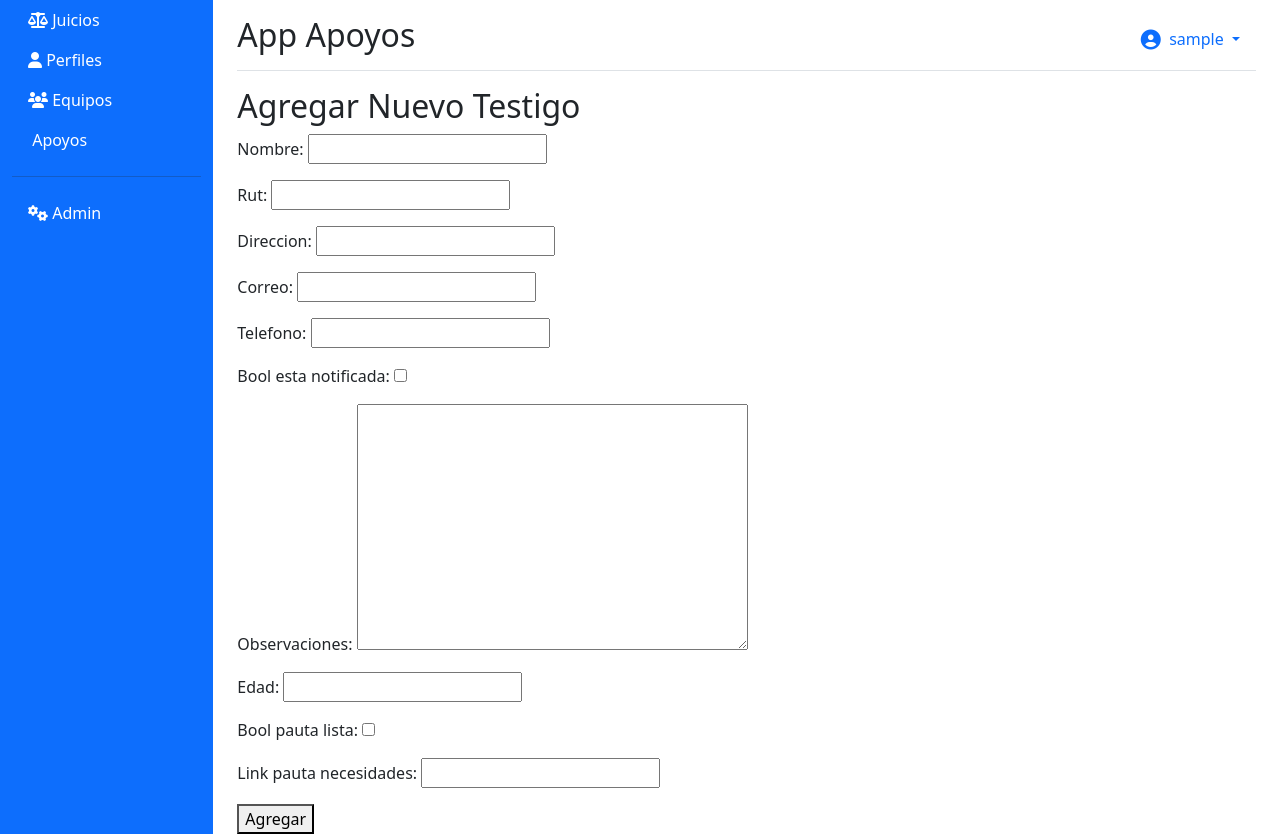
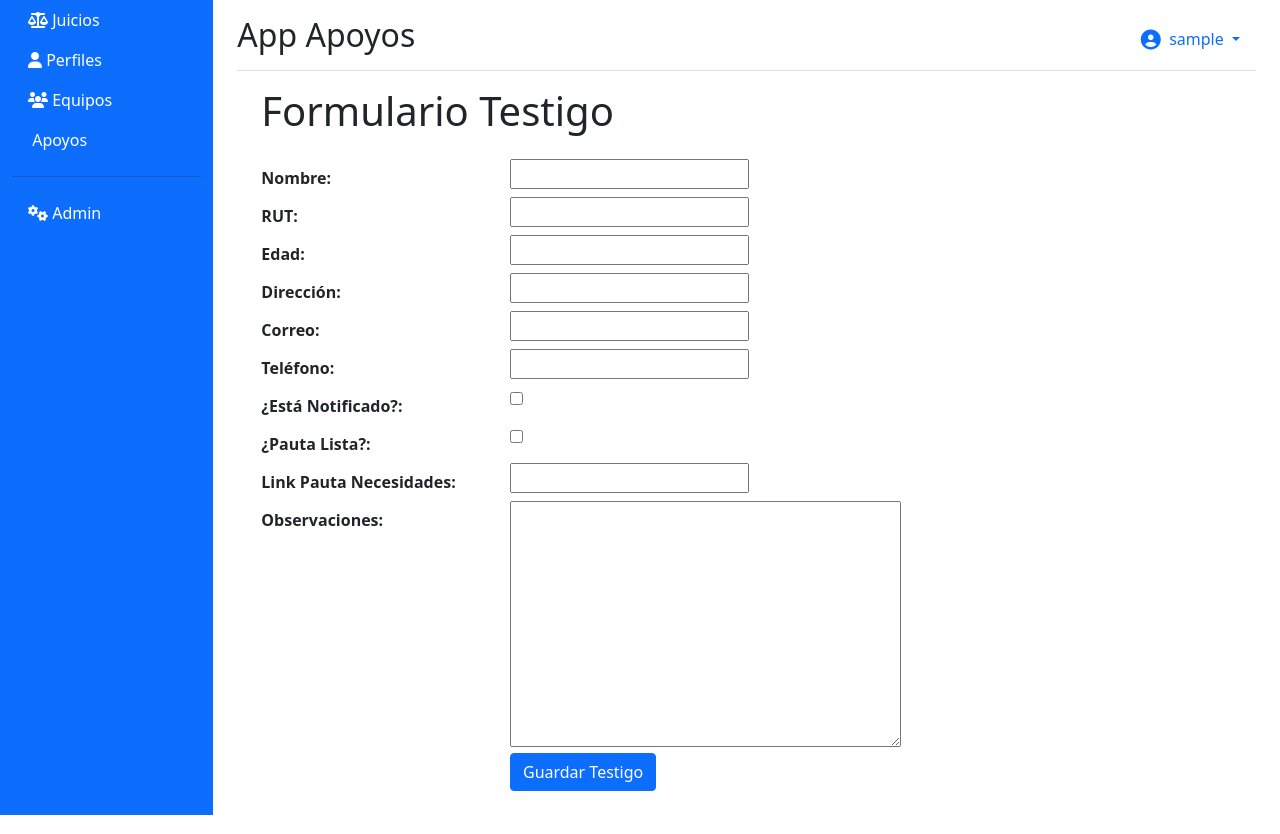
Before and after one commit to JOSELAGOSG/uravit_django, a Django app: page /juicio/1/create-testigo/ in a window 1280 px wide. Run offline with Django 4.2, Linux system fonts and the light colour scheme; the visitor is signed in with stand-in values (Sample User, id 1); some libraries are stand-ins or nearby versions.

Commit message:
Testigo CRUD production ready

```diff
--- a/uravit/trial/models.py
+++ b/uravit/trial/models.py
@@ -33,9 +33,9 @@ class Juicio(models.Model):
 class Persona(models.Model):
     nombre = models.CharField(max_length=30)
     rut = models.CharField(max_length=30)
-    direccion = models.CharField (max_length=200)
-    correo = models.EmailField(null=True)
-    telefono = models.CharField(max_length=50, null=True)  # Arreglar para los constraints
+    direccion = models.CharField (max_length=200, blank=True)
+    correo = models.EmailField(null=True, blank=True)
+    telefono = models.CharField(max_length=50, null=True, blank=True)
     bool_esta_notificada = models.BooleanField(default=False)
     observaciones = models.TextField(null=True, blank=True)
 
@@ -45,7 +45,7 @@ class Persona(models.Model):
 
 class Testigo(Persona):
     juicio = models.ForeignKey(Juicio, related_name="testigos", on_delete=models.CASCADE )
-    edad = models.IntegerField(null=True)
+    edad = models.IntegerField(null=True, blank=True)
     bool_pauta_lista = models.BooleanField(default=False)
     link_pauta_necesidades = models.URLField(null=True, blank=True)
 
@@ -57,6 +57,9 @@ class Testigo(Persona):
 
     def get_update_url(self):
         return reverse('trial:testigo-update', args=[self.pk])
+
+    def get_delete_url(self):
+        return reverse('trial:testigo-delete', args=[self.pk])
 
 class Victima(Persona):
     juicio = models.ForeignKey(Juicio, related_name="victimas", on_delete=models.CASCADE )
--- a/uravit/trial/templates/trial/testigo/testigo_detail.html
+++ b/uravit/trial/templates/trial/testigo/testigo_detail.html
@@ -6,6 +6,7 @@
 <div class="container">
   <h1 class="mt-3">Testigo: {{ testigo.nombre }}</h1>
   <a href="{{ testigo.get_update_url }}" class="btn btn-primary">Editar testigo</a>
+  <a href="{{ testigo.get_delete_url }}" class="btn btn-danger">Eliminar testigo</a>
 
   <ul class="list-group mt-4">
     <li class="list-group-item"><strong>Nombre:</strong> {{ testigo.nombre }}</li>
--- a/uravit/trial/templates/trial/testigo/testigo_form.html
+++ b/uravit/trial/templates/trial/testigo/testigo_form.html
@@ -1,10 +1,88 @@
 {% extends 'base.html' %}
 
 {% block content %}
-  <h2>Agregar Nuevo Testigo</h2>
-  <form method="post">
+<div class="container">
+  <h1 class="mt-3">Formulario Testigo</h1>
+
+  <form method="post" enctype="multipart/form-data" class="my-4">
     {% csrf_token %}
-    {{ form.as_p }}
-    <button type="submit">Agregar</button>
+
+    <div class="form-group row">
+      <label for="{{ form.nombre.id_for_label }}" class="col-sm-3 col-form-label"><strong>Nombre:</strong></label>
+      <div class="col-sm-9">
+        {{ form.nombre }}
+      </div>
+    </div>
+
+    <div class="form-group row">
+      <label for="{{ form.rut.id_for_label }}" class="col-sm-3 col-form-label"><strong>RUT:</strong></label>
+      <div class="col-sm-9">
+        {{ form.rut }}
+      </div>
+    </div>
+
+    <div class="form-group row">
+      <label for="{{ form.edad.id_for_label }}" class="col-sm-3 col-form-label"><strong>Edad:</strong></label>
+      <div class="col-sm-9">
+        {{ form.edad }}
+      </div>
+    </div>
+
+    <div class="form-group row">
+      <label for="{{ form.direccion.id_for_label }}" class="col-sm-3 col-form-label"><strong>Dirección:</strong></label>
+      <div class="col-sm-9">
+        {{ form.direccion }}
+      </div>
+    </div>
+
+    <div class="form-group row">
+      <label for="{{ form.correo.id_for_label }}" class="col-sm-3 col-form-label"><strong>Correo:</strong></label>
+      <div class="col-sm-9">
+        {{ form.correo }}
+      </div>
+    </div>
+
+    <div class="form-group row">
+      <label for="{{ form.telefono.id_for_label }}" class="col-sm-3 col-form-label"><strong>Teléfono:</strong></label>
+      <div class="col-sm-9">
+        {{ form.telefono }}
+      </div>
+    </div>
+
+    <div class="form-group row">
+      <label for="{{ form.bool_esta_notificada.id_for_label }}" class="col-sm-3 col-form-label"><strong>¿Está Notificado?:</strong></label>
+      <div class="col-sm-9">
+        {{ form.bool_esta_notificada }}
+      </div>
+    </div>
+
+    <div class="form-group row">
+      <label for="{{ form.bool_pauta_lista.id_for_label }}" class="col-sm-3 col-form-label"><strong>¿Pauta Lista?:</strong></label>
+      <div class="col-sm-9">
+        {{ form.bool_pauta_lista }}
+      </div>
+    </div>
+
+    <div class="form-group row">
+      <label for="{{ form.link_pauta_necesidades.id_for_label }}" class="col-sm-3 col-form-label"><strong>Link Pauta Necesidades:</strong></label>
+      <div class="col-sm-9">
+        {{ form.link_pauta_necesidades }}
+      </div>
+    </div>
+
+    <div class="form-group row">
+      <label for="{{ form.observaciones.id_for_label }}" class="col-sm-3 col-form-label"><strong>Observaciones:</strong></label>
+      <div class="col-sm-9">
+        {{ form.observaciones }}
+      </div>
+    </div>
+
+
+    <div class="form-group row">
+      <div class="col-sm-9 offset-sm-3">
+        <button type="submit" class="btn btn-primary">Guardar Testigo</button>
+      </div>
+    </div>
   </form>
+</div>
 {% endblock %}
--- a/uravit/trial/views.py
+++ b/uravit/trial/views.py
@@ -93,7 +93,7 @@ class TestigoDeleteView(DeleteView):
     def get_success_url(self):
         testigo = self.object
         juicio_pk = testigo.juicio.pk
-        return reverse_lazy('juicio-detail', kwargs={'pk': juicio_pk})
+        return reverse_lazy('trial:juicio-detail', kwargs={'pk': juicio_pk})
 
 
 #VICTIMA Views
```
Also changed, not shown: uravit/trial/templates/trial/testigo/testigo_confirm_delete.html (+18 -0 lines).
